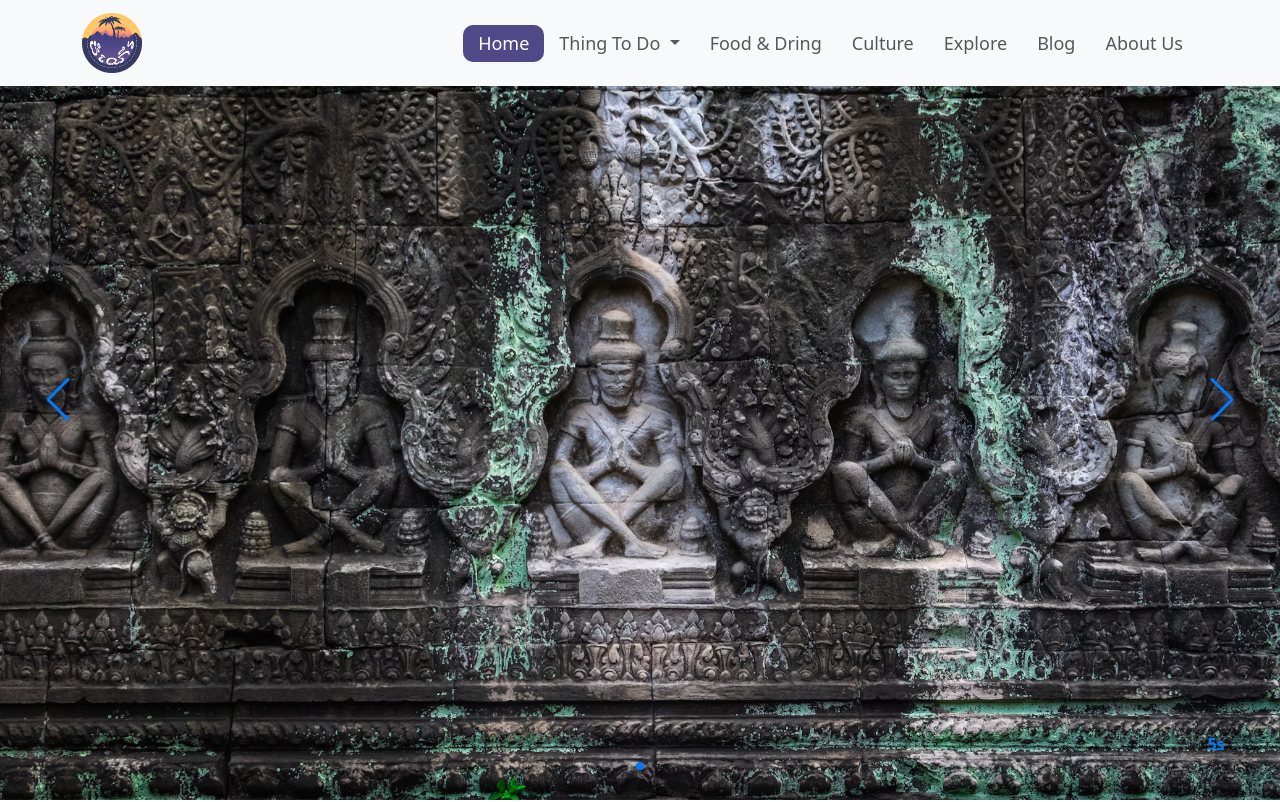
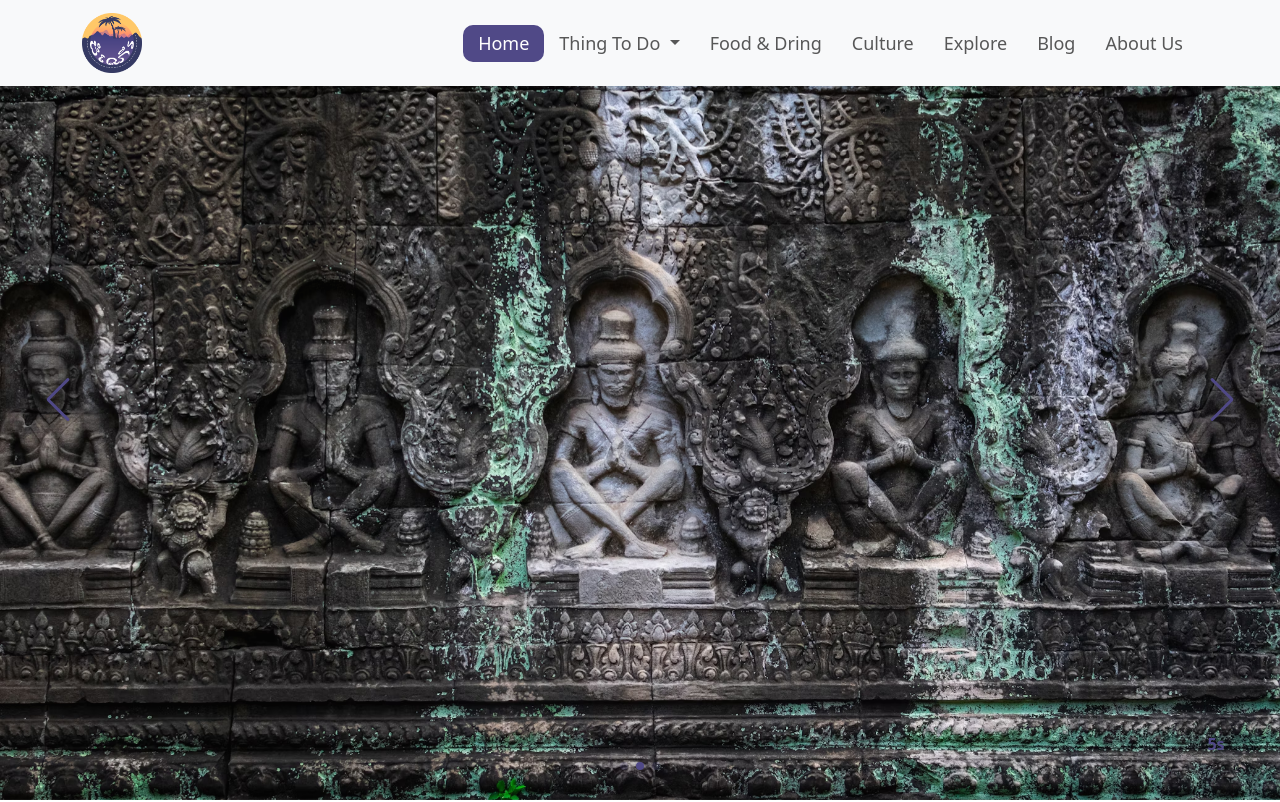
Before and after one commit to BunleapBeun/Damnaer, a plain HTML site: page index.html in a window 1280 px wide. Shown: the top 802 px of the page. Drawn offline with Linux system fonts and the light colour scheme.

Commit message:
new update

```diff
--- a/assets/css/style.css
+++ b/assets/css/style.css
@@ -110,6 +110,61 @@ header {
   transform: rotate(-90deg);
 }
 
+.swiper-button-next, .swiper-button-prev {
+  position: absolute;
+  top: var(--swiper-navigation-top-offset, 50%);
+  width: calc(var(--swiper-navigation-size) / 44* 27);
+  height: var(--swiper-navigation-size);
+  margin-top: calc(0px -(var(--swiper-navigation-size) / 2));
+  z-index: 10;
+  cursor: pointer;
+  display: flex;
+  align-items: center;
+  justify-content: center;
+  color: #504987 !important;
+}
+.autoplay-progress svg{
+position: absolute;
+left: 0;
+top: 0px;
+z-index: 10;
+width: 100%;
+height: 100%;
+stroke-width: 4px;
+stroke: #504987 !important;
+fill: none;
+stroke-dashoffset: calc(125.6px * (1 - var(--progress)));
+stroke-dasharray: 125.6;
+transform: rotate(-90deg);
+}
+
+.autoplay-progress {
+  position: absolute;
+  right: 16px;
+  bottom: 16px;
+  z-index: 10;
+  width: 48px;
+  height: 48px;
+  display: flex;
+  align-items: center;
+  justify-content: center;
+  font-weight: bold;
+  color: #504987 !important;
+}
+
+.swiper-pagination-bullet-active {
+  opacity: var(--swiper-pagination-bullet-opacity, 1);
+  background: #504987 !important;
+}
+
+.swiper-pagination-bullet {
+  width: var(--swiper-pagination-bullet-width,var(--swiper-pagination-bullet-size,8px));
+  height: var(--swiper-pagination-bullet-height,var(--swiper-pagination-bullet-size,8px));
+  display: inline-block;
+  border-radius: var(--swiper-pagination-bullet-border-radius,50%) !important;
+  background: var(--swiper-pagination-bullet-inactive-color,#504987) !important;
+  opacity: var(--swiper-pagination-bullet-inactive-opacity, .2);
+}
 /* ? end of hero banner */
 
 /* ? begin of feature destination */
```
